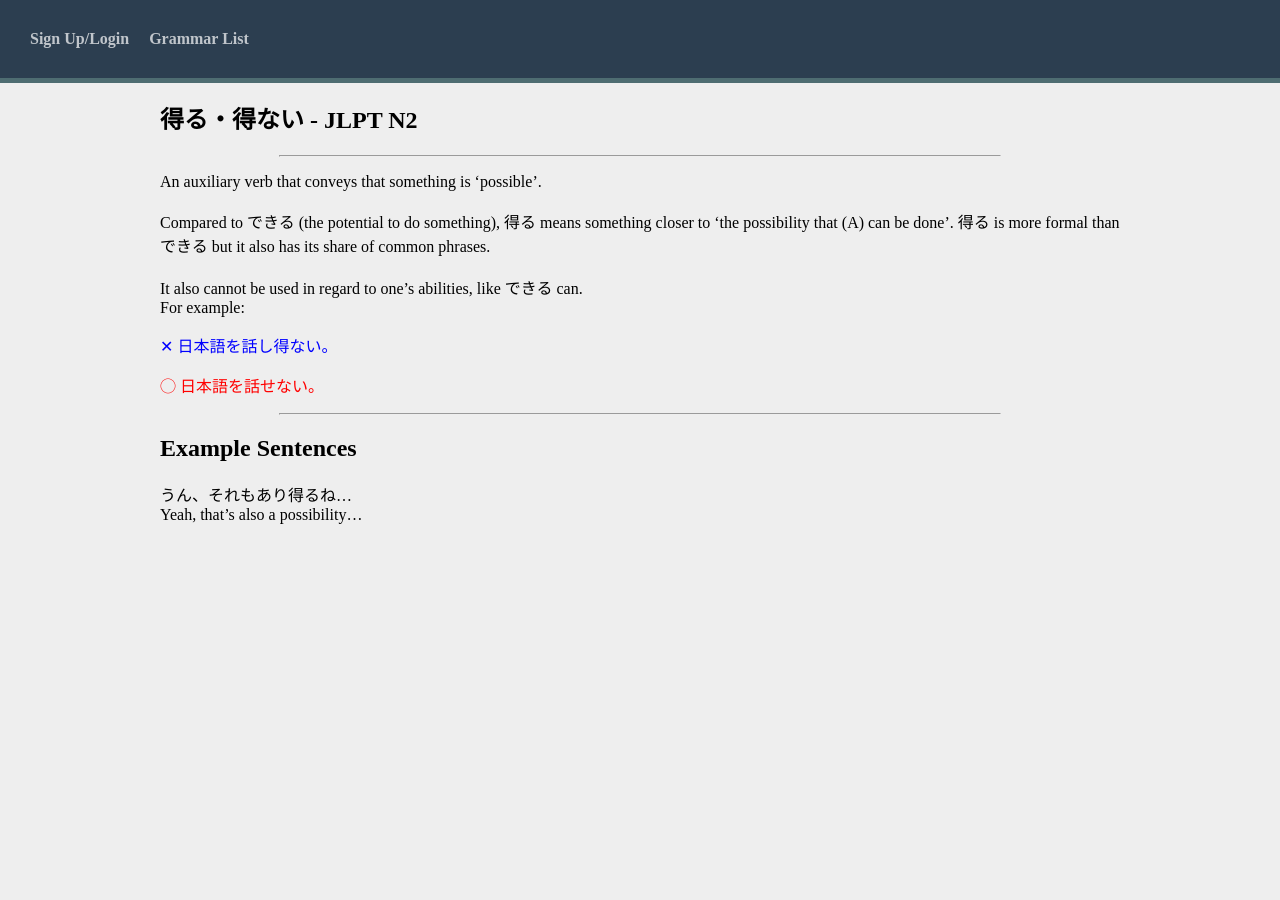
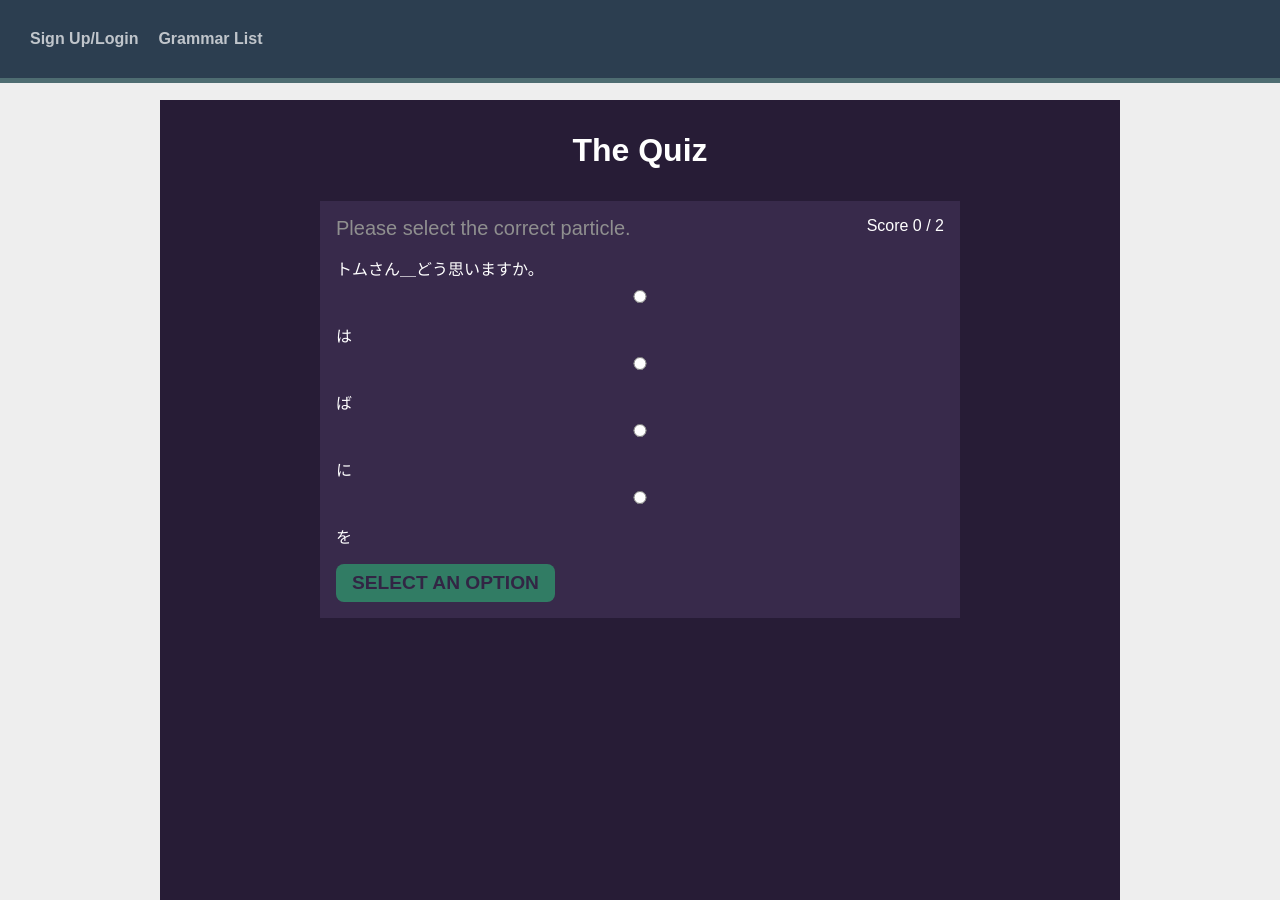
Before and after one commit to slownie/bunpou-resource-client, a Vue app: page /grammarlist/test in a window 1280 px wide. Before the commit the page ends 800 px from the top, so only its background shows below. Built offline with nearby package versions, Linux system fonts and the light colour scheme.

Commit message:
the quizler

```diff
--- a/src/components/TheQuizComponent.vue
+++ b/src/components/TheQuizComponent.vue
@@ -2,62 +2,42 @@
 import { ref, computed } from "vue";
 import { RouterLink } from "vue-router";
 
-const questions = ref([
-  {
-    question: "What is Vue?",
-    answer: 0,
-    options: ["A framework", "A library", "A type of hat"],
-    selected: null,
-  },
-  {
-    question: "What is Vuex used for?",
-    answer: 2,
-    options: ["Eating a delicious snack", "Viewing things", "State management"],
-    selected: null,
-  },
-  {
-    question: "What is Vue Router?",
-    answer: 1,
-    options: [
-      "An ice cream maker",
-      "A routing library for Vue",
-      "Burger sauce",
-    ],
-    selected: null,
-  },
-]);
+const props = defineProps({ questionList: Array });
 
+// Quiz Setup
+const currentQuestion = ref(0);
 const quizCompleted = ref(false);
-const currentQuestion = ref(0);
-const score = computed(() => {
-  let value = 0;
-  questions.value.map((q) => {
-    if (q.selected != null && q.answer == q.selected) {
-      console.log("correct");
-      value++;
-    }
-  });
-  return value;
-});
+const score = ref(0);
 
+// Get the current question via index
 const getCurrentQuestion = computed(() => {
-  let question = questions.value[currentQuestion.value];
+  let question = props.questionList[currentQuestion.value];
   question.index = currentQuestion.value;
   return question;
 });
 
-const SetAnswer = (e) => {
-  questions.value[currentQuestion.value].selected = e.target.value;
-  e.target.value = null;
-};
-
-const NextQuestion = () => {
-  if (currentQuestion.value < questions.value.length - 1) {
+// Increment to the next question
+const getNextQuestion = () => {
+  if (currentQuestion.value < props.questionList.length - 1) {
     currentQuestion.value++;
     return;
   }
+  quizCompleted.value = true;
+};
 
-  quizCompleted.value = true;
+const setAnswer = (e) => {
+  props.questionList[currentQuestion.value].selected = e.target.value;
+  e.target.value = null;
+
+  // Setting the score
+  if (
+    props.questionList[currentQuestion.value].selected ==
+    props.questionList[currentQuestion.value].answers.filter((obj) => {
+      return obj.rightAnswer === 1;
+    })
+  ) {
+    score.value++;
+  }
 };
 </script>
 
@@ -67,17 +47,25 @@ const NextQuestion = () => {
 
     <section class="quiz" v-if="!quizCompleted">
       <div class="quiz-info">
-        <span class="question">{{ getCurrentQuestion.question }}</span>
-        <span class="score">Score {{ score }}/{{ questions.length }}</span>
+        <span class="question">
+          {{ getCurrentQuestion.question }}
+        </span>
+        <span class="score">
+          Score {{ score }} / {{ props.questionList.length }}
+        </span>
       </div>
+      {{ getCurrentQuestion.sentence }}
 
       <div class="options">
         <label
-          v-for="(option, index) in getCurrentQuestion.options"
-          :for="'option' + index"
-          :class="`option ${
+          v-for="(answer, index) in props.questionList[currentQuestion].answers"
+          :for="'answer' + index"
+          :class="`answer ${
             getCurrentQuestion.selected == index
-              ? index == getCurrentQuestion.answer
+              ? index ==
+                q.answers.filter((obj) => {
+                  return obj.rightAnswer === 1;
+                })
                 ? 'correct'
                 : 'wrong'
               : ''
@@ -90,20 +78,20 @@ const NextQuestion = () => {
         >
           <input
             type="radio"
-            :id="'option' + index"
+            :id="'answer' + index"
             :name="getCurrentQuestion.index"
             :value="index"
             v-model="getCurrentQuestion.selected"
             :disabled="getCurrentQuestion.selected"
-            @change="SetAnswer"
+            @change="setAnswer"
           />
-          <span>{{ option }}</span>
+          <span> {{ answer.choice }}</span>
         </label>
       </div>
 
-      <button @click="NextQuestion" :disabled="!getCurrentQuestion.selected">
+      <button @click="getNextQuestion" :disabled="!getCurrentQuestion.selected">
         {{
-          getCurrentQuestion.index == questions.length - 1
+          getCurrentQuestion.index == props.questionList.length - 1
             ? "Finish"
             : getCurrentQuestion.selected == null
             ? "Select an option"
@@ -111,10 +99,9 @@ const NextQuestion = () => {
         }}
       </button>
     </section>
-
     <section v-else>
       <h2>You have finished the quiz!</h2>
-      <p>Your score is {{ score }}/{{ questions.length }}</p>
+      <p>Your score is {{ score }}/{{ props.questionList.length }}</p>
       <p>
         Go back to
         <RouterLink to="/grammarpractice">Grammar Practice</RouterLink>.
--- a/src/data/jlpt.json
+++ b/src/data/jlpt.json
@@ -21,8 +21,31 @@
           "choice": "を",
           "rightAnswer": "0"
         }
+      ],
+      "selected": null
+    },
+    {
+      "id": "1",
+      "question": "Please select the correct particle.",
+      "sentence": "ジョンさん＿どう思いますか。",
+      "answers": [
+        {
+          "choice": "は",
+          "rightAnswer": "1"
+        },
+        {
+          "choice": "ば",
+          "rightAnswer": "0"
+        },
+        {
+          "choice": "に",
+          "rightAnswer": "0"
+        },
+        {
+          "choice": "を",
+          "rightAnswer": "0"
+        }
       ]
     }
   ]
-
 }
--- a/src/views/TestView.vue
+++ b/src/views/TestView.vue
@@ -1,43 +1,20 @@
+<script>
+import TheQuizComponent from "@/components/TheQuizComponent.vue";
+import sourceData from "@/data/jlpt.json";
+
+export default {
+  components: {
+    TheQuizComponent,
+  },
+
+  data() {
+    return {
+      userQuestions: sourceData,
+    };
+  },
+};
+</script>
+
 <template>
-  <section class="grammar-body">
-    <h1>得る・得ない - JLPT N2</h1>
-    <hr class="divider" />
-    <section>
-      <p>
-        An auxiliary verb that conveys that something is ‘possible’.
-        <br />
-        <br />
-        Compared to できる (the potential to do something), 得る means something
-        closer to ‘the possibility that (A) can be done’. 得る is more formal
-        than できる but it also has its share of common phrases.
-        <br />
-        <br />
-        It also cannot be used in regard to one’s abilities, like できる can.
-        <br />
-        For example:
-        <br />
-        <p style="color: blue;">✕ 日本語を話し得ない。</p>
-        <p style="color: red">◯ 日本語を話せない。</p>
-      </p>
-    </section>
-    <hr class="divider" />
-    <h1>Example Sentences</h1>
-    <p>
-      うん、それもあり得るね…
-      <br/>
-      Yeah, that’s also a possibility…
-
-    </p>
-  </section>
+  <TheQuizComponent :questionList="userQuestions.questions" />
 </template>
-
-<style>
-.divider {
-  width: 75%;
-}
-
-.warning-text {
-  color: red;
-  font-weight: bold;
-}
-</style>
```
Lines whose indentation alone changed are shown as unchanged.
